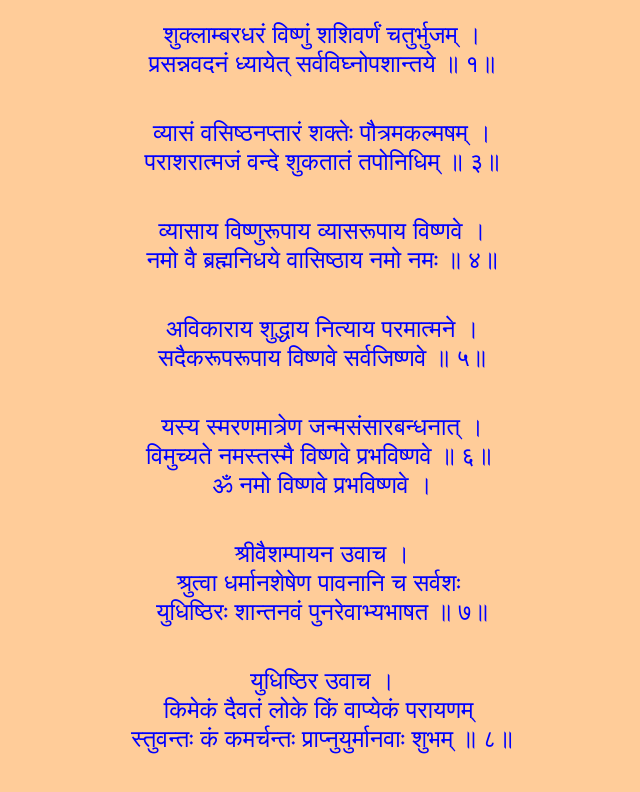
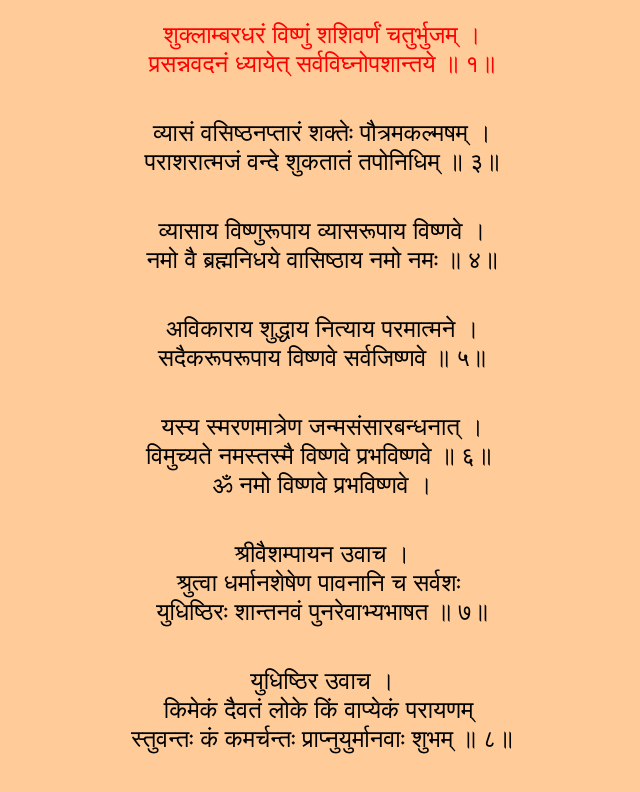
Before and after one commit to vigyanhoon/moksha, a React app in the folder web/: page / in a window 1280 px wide. Shown: the top 792 px of the page, without its empty margins (318-958 px from the left). Built offline with nearby package versions, Linux system fonts and the light colour scheme; the HTML template or start-up script is replaced by a standard one.

Commit message:
click to play

```diff
--- a/web/src/App.tsx
+++ b/web/src/App.tsx
@@ -1,45 +1,33 @@
-import React from 'react';
+import React, { useEffect, useRef, useState } from 'react';
 import './App.css';
-import {mantras, MantraType} from './mantras';
-import {createUseStyles} from 'react-jss'
+import { mantras, MantraType } from './mantras';
+import { createUseStyles } from 'react-jss'
 import mp3 from './vishnu_sahasranamam.mp3'
 
 const useStyles = createUseStyles({
-  body:{
-    backgroundColor:'#FFCC99'
+  body: {
+    backgroundColor: '#FFCC99'
   },
   mantra: {
     fontSize: '1.5em',
     padding: '20px 0',
     whiteSpace: 'pre-wrap',
     userSelect: 'none',
-    color: 'blue'
   }
 })
 
-let audio = new Audio(mp3)
+const audio = new Audio(mp3)
 
-const start = (time:number) => {
-  if(audio.paused){
-    audio.currentTime = time
-    audio.play()
-  } else {
-    audio.pause()
-  }
 
-}
-
-const Mantra = ({mantra}: {mantra:MantraType})=>{
+const Mantra = ({ mantra, currentPlaying, index, play }: { mantra: MantraType, currentPlaying: number, index: number, play: (m: MantraType) => void }) => {
   const classes = useStyles()
   const m = mantra.mantra
   const parts = m.split('। ')
 
-  const selected = ()=> {
-    start(mantra.time)
-  }
+  const color = currentPlaying === index ? 'red' : ''
 
   return (
-    <div onClick={selected} className={`${classes.body} ${classes.mantra}`}>
+    <div onClick={() => play(mantra)} className={`${classes.body} ${classes.mantra}`} style={{ color }}>
       <div>{parts[0] + '।'}</div>
       <div>{parts[1]}</div>
       <div>{parts[2]}</div>
@@ -48,10 +36,36 @@ const Mantra = ({mantra}: {mantra:MantraType})=>{
 }
 
 function App() {
+  const [currentPlaying, setCurrentPlaying] = useState(0)
+  let index = useRef(0)
+
+  function handleEvent(e: Event) {
+    const nextTime = mantras[index.current + 1].time
+
+    if (audio.currentTime > nextTime) {
+      index.current++
+      setCurrentPlaying(index.current)
+    }
+  }
+
+  useEffect(() => {
+    audio.addEventListener('timeupdate', handleEvent);
+
+    return () => audio.removeEventListener('timeupdate', handleEvent);
+  }, [])
+
+  const play = (m: MantraType) => {
+    const i = mantras.indexOf(m)
+    index.current = i
+    setCurrentPlaying(i)
+    audio.currentTime = m.time
+    audio.play()
+  }
+
   return (
     <div className="App">
-      {mantras.map((m, i)=>(
-        <Mantra key={i} mantra={m}/>
+      {mantras.map((m, i) => (
+        <Mantra key={i} mantra={m} currentPlaying={currentPlaying} index={i} play={play} />
       ))}
     </div>
   );
```
Also changed, not shown: 1 other file (tests, documents, lock files or other folders).
